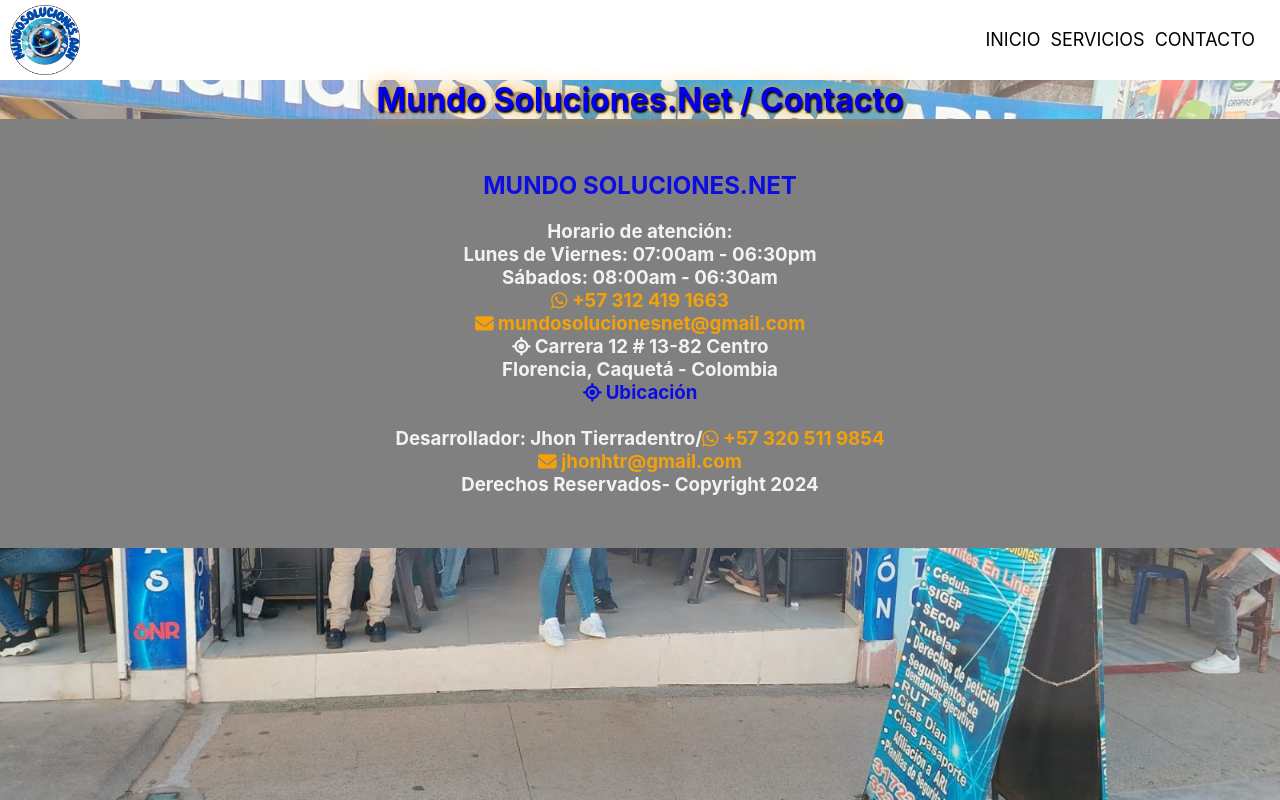
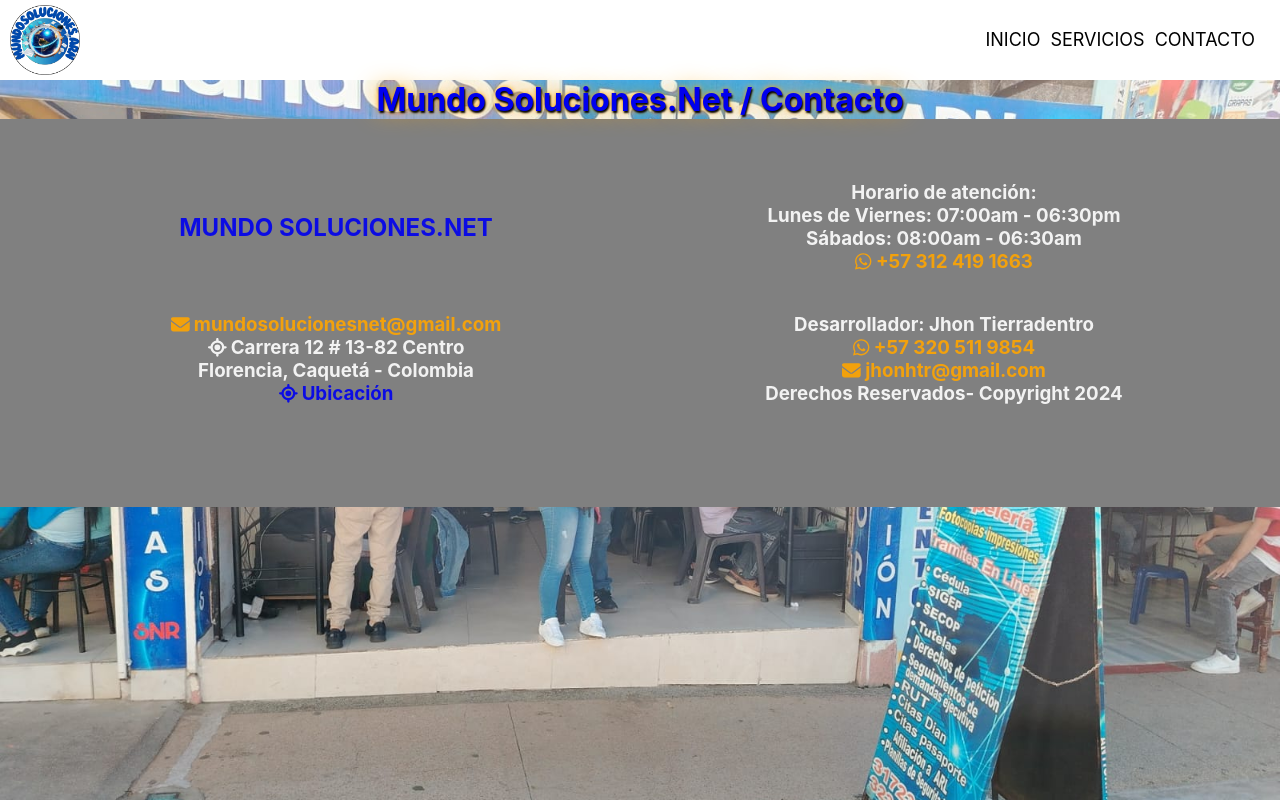
Before and after one commit to jhonhtr/proyecto3, a React (Create React App) app: page /Contacto in a window 1280 px wide. Built offline with nearby package versions, Linux system fonts and the light colour scheme.

Commit message:
Update Contacto.js

```diff
--- a/src/contac/Contacto.js
+++ b/src/contac/Contacto.js
@@ -44,10 +44,14 @@ const Contacto = () => {
             </div>
 
             <footer>
-                <div>
+                <div className='piepagina'>
+
                     <div className='pie'>
                         <h2><a className='imagen1' target="_blank" rel="noopener noreferrer"
-                        href="https://mundosolucionesnet.vercel.app/">MUNDO SOLUCIONES.NET</a></h2><br/>
+                        href="https://mundosolucionesnet.vercel.app/">MUNDO SOLUCIONES.NET</a></h2>
+                    </div>
+
+                    <div clas className='pie'>
                         <h3>Horario de atención:<br/>
                             Lunes de Viernes: 07:00am - 06:30pm<br/>
                             Sábados: 08:00am - 06:30am<br/>
@@ -56,9 +60,12 @@ const Contacto = () => {
                             <a className='contacto' target="_blank" rel="noopener noreferrer" href="https://wa.me/+573124191663">
                                 <FontAwesomeIcon icon={faWhatsapp} /> +57 312 419 1663
                             </a><br/>
+                        </h3>
+                    </div>
 
+                    <div className='pie'>
                             {/* Icono de Correo con enlace */}
-                            <a className='correo' target="_blank" rel="noopener noreferrer" href="mailto:mundosolucionesnet@gmail.com">
+                            <h3><a className='correo' target="_blank" rel="noopener noreferrer" href="mailto:mundosolucionesnet@gmail.com">
                                 <FontAwesomeIcon icon={faEnvelope} /> mundosolucionesnet@gmail.com
                             </a><br/>
 
@@ -68,9 +75,11 @@ const Contacto = () => {
 
                             <a className='ubicacion' target="_blank" rel="noopener noreferrer" href="https://www.google.com/maps/place/Mundo+Comunicaciones.net/@4.7338903,-74.0316867,19z/data=!4m14!1m7!3m6!1s0x8e3f8f88156ba53d:0xf6e874ce92545800!2sParque+Altablanca!8m2!3d4.7342508!4d-74.0286737!16s%2Fg%2F1tq8klkx!3m5!1s0x8e3f8562916c0449:0xad997a02e5a7842f!8m2!3d4.733889!4d-74.031043!16s%2Fg%2F1yj2mft6l?hl=es&entry=ttu&g_ep=EgoyMDI0MTAyMS4xIKXMDSoASAFQAw%3D%3D">
                                 <FontAwesomeIcon icon={faLocation} />  Ubicación
-                            </a><br/><br/>
+                            </a></h3>
+                    </div>
 
-                            Desarrollador: Jhon Tierradentro/
+                    <div className='pie'>
+                        <h3>Desarrollador: Jhon Tierradentro<br/>
                             <a className='contacto' target="_blank" rel="noopener noreferrer" href="https://wa.me/+573205119854">
                                 <FontAwesomeIcon icon={faWhatsapp} />  +57 320 511 9854
                             </a><br/>
```
